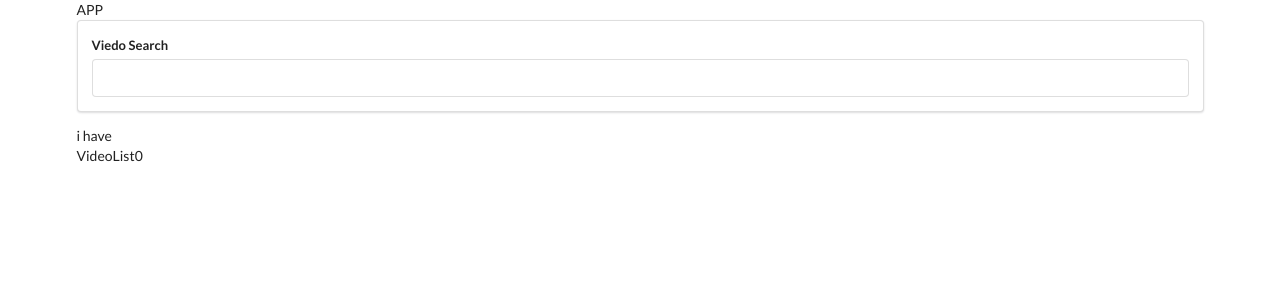
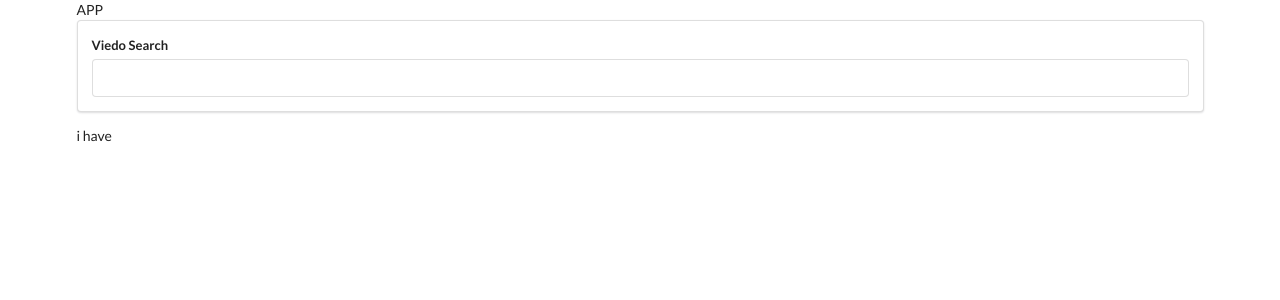
Before and after one commit to mistunori-morita/react-youtube-App, a React (Create React App) app: page / in a window 1280 px wide. Shown: the top 300 px of the page. Built offline with nearby package versions, Linux system fonts and the light colour scheme.

Commit message:
Add VideoItem component

```diff
--- /dev/null
+++ b/src/components/VideoItem.js
@@ -0,0 +1,7 @@
+import React from "react";
+
+const VideoItem = props => {
+  return <div>Video Item</div>;
+};
+
+export default VideoItem;
--- a/src/components/VideoList.js
+++ b/src/components/VideoList.js
@@ -1,12 +1,11 @@
 import React from "react";
+import VideoItem from "./VideoItem";
 
-const VideoList = props => {
-  return (
-    <div>
-      VideoList
-      {props.videos.length}
-    </div>
-  );
+const VideoList = ({ videos }) => {
+  const renderedList = videos.map(video => {
+    return <VideoItem />;
+  });
+  return <div>{renderedList}</div>;
 };
 
 export default VideoList;
```
